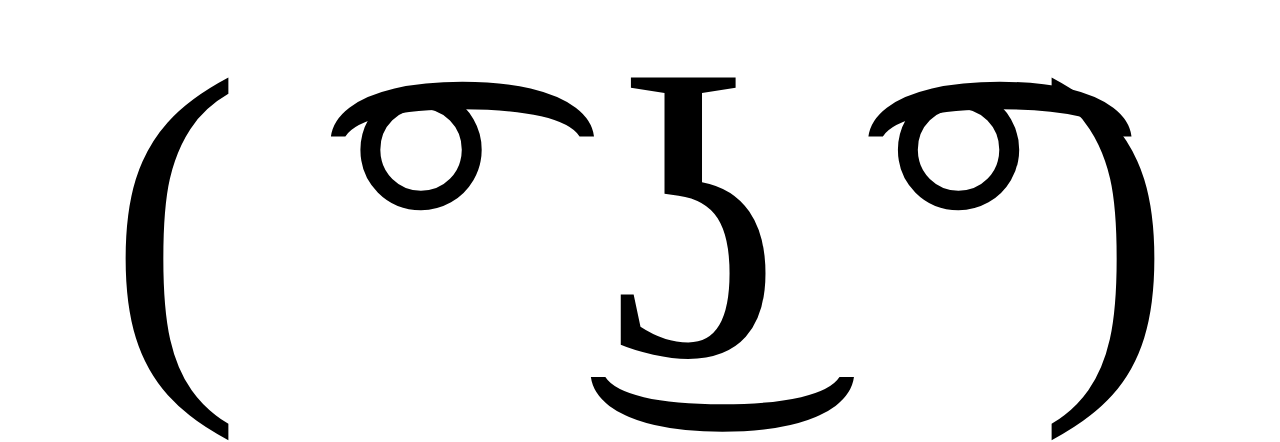
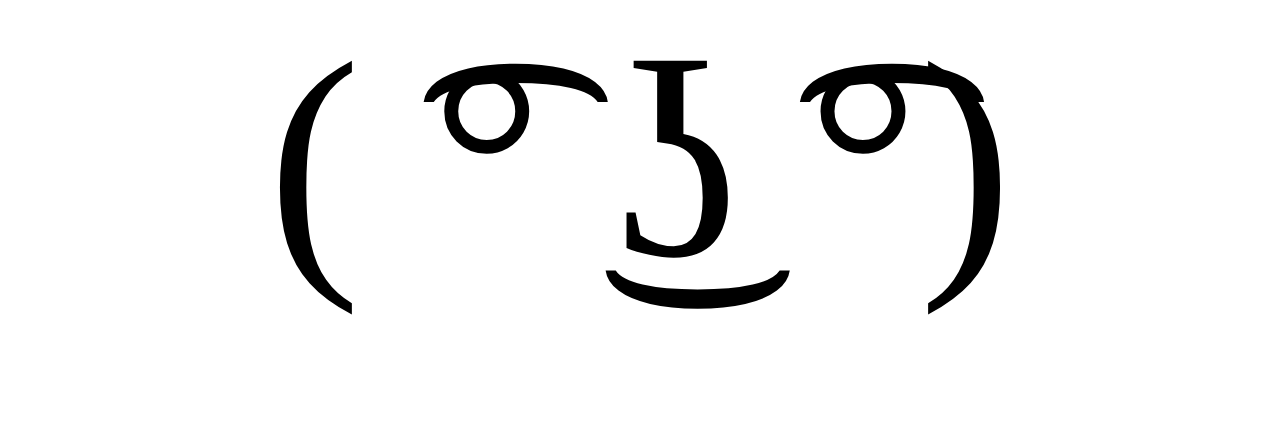
Before and after one commit to itsmoops/jellytown, a plain HTML site: page heyneighbor.html in a window 1280 px wide. Shown: the part 602-1044 px from the top of the page. After the commit the page ends 918 px from the top, so only its background shows below. Drawn offline with Linux system fonts and the light colour scheme; a web font is replaced by a local one.

Commit message:
Update neighborstyle.css

```diff
--- a/css/neighborstyle.css
+++ b/css/neighborstyle.css
@@ -9,7 +9,7 @@ body
 {
 	width:95%;
 	margin:0px auto;
-	font-size:300pt;
+	font-size:210pt;
 	text-align:center;
 }
 
```
